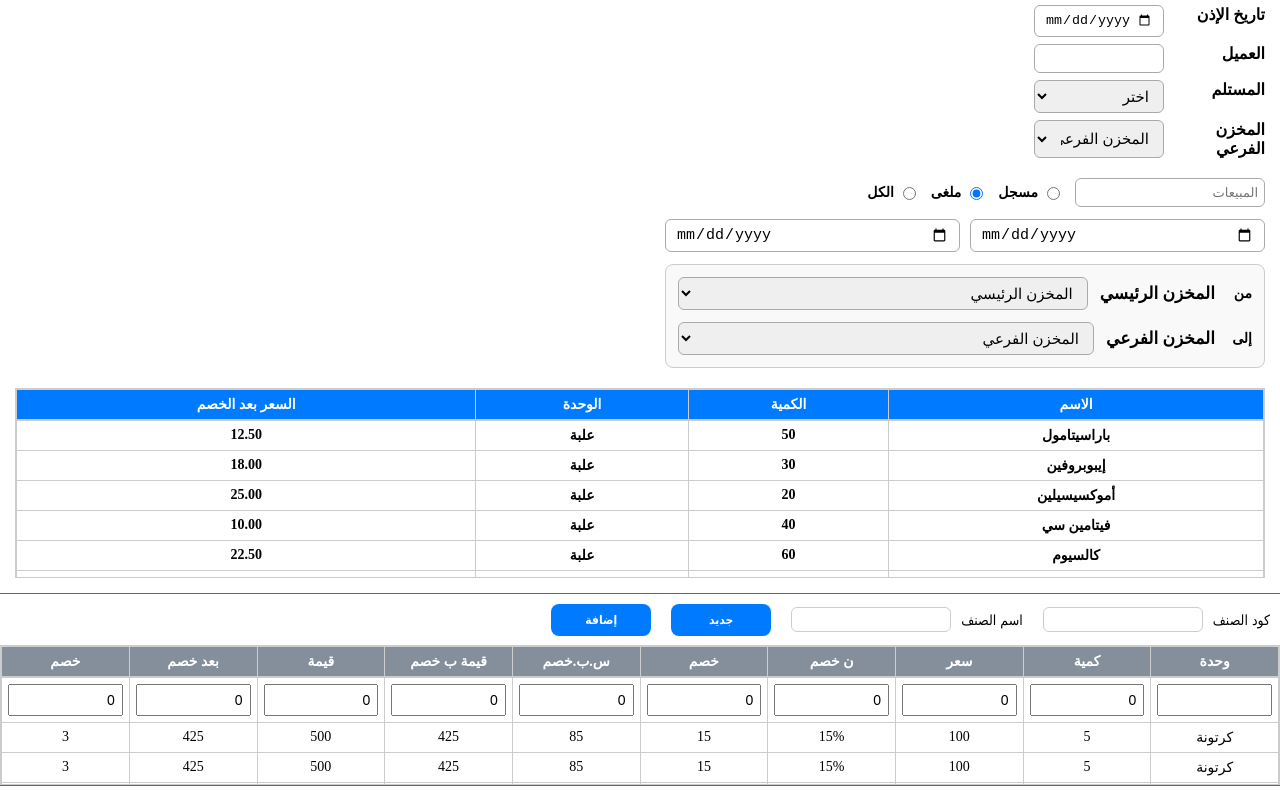
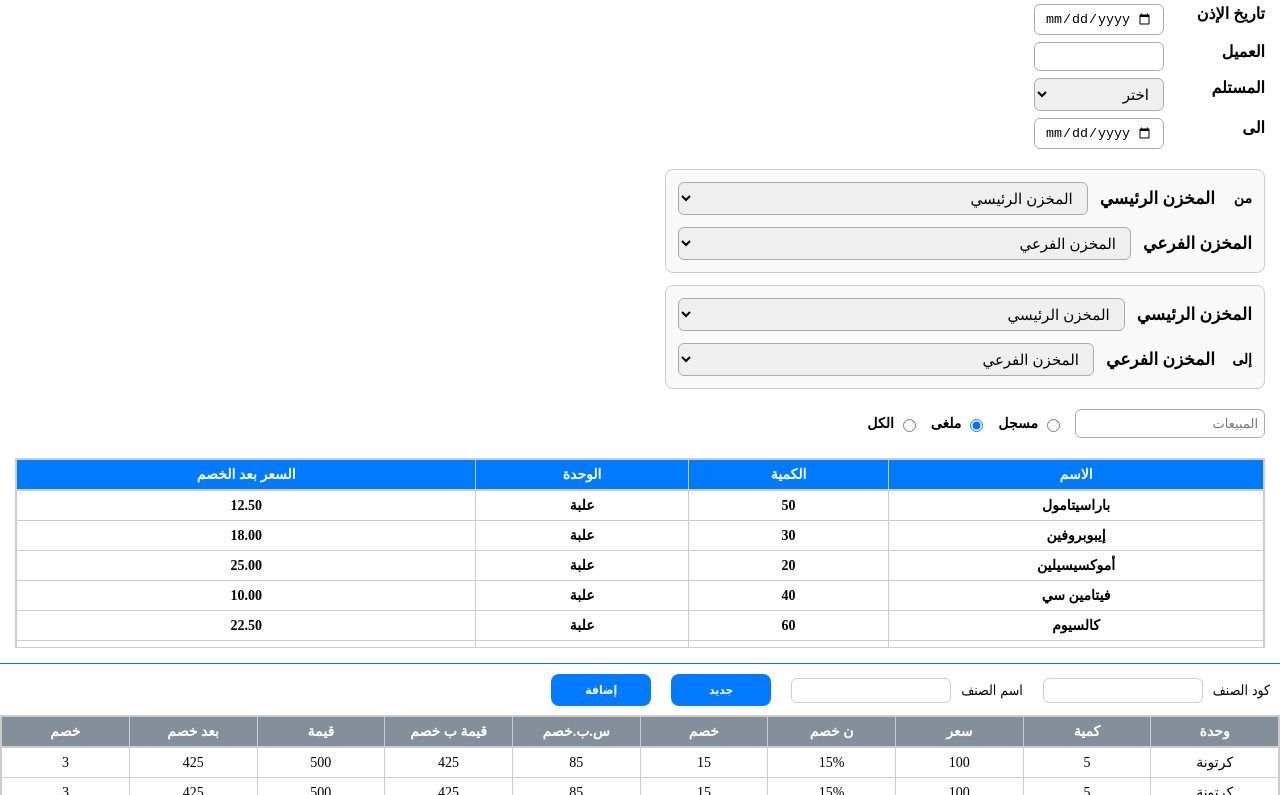
Before and after one commit to radwakhaled204/hos-react-app, a React (Vite) app: page /invoice in a window 1280 px wide. Shown: the part 245-1040 px from the top of the page. Built offline with nearby package versions, Linux system fonts and the light colour scheme.

Commit message:
change design

```diff
--- a/src/components/Invoice.jsx
+++ b/src/components/Invoice.jsx
@@ -84,11 +84,8 @@ const financeTableData = [
           <input type="text" name="client" />
           <label>رقم دفترى</label>
           <input type="text" name="dafterNumber" />
-     <label>المخزن الرئيسي</label>
-          <select name="mainStore">
-      <option>المخزن الرئيسى</option>
-      <option value="1">1</option>
-    </select>
+          <label>من</label>
+             <input type="date" name="permissionDate1" />
         </div>
       </div>
 
@@ -108,42 +105,35 @@ const financeTableData = [
             <option>اختر</option>
             <option value="sub1">1</option>
           </select>
-   <label>المخزن الفرعي</label>
-    <select name="subStore">
-      <option>المخزن الفرعى</option>
-      <option value="1">1</option>
-    </select>
+           <label>الى</label>
+      <input type="date" name="permissionDate2" />
         </div>
       </div>
 <div className="section">
   <div className="form-grid-vertical">
 
     {/* Radio Buttons */}
-    <div className="radio-group">
-      <input type="text" name="dafterNumber" placeholder="المبيعات"/>
-      <label className="radio-option">
-        <input type="radio" name="status" value="registered" />
-        مسجل
-      </label>
-      <label className="radio-option">
-        <input type="radio" name="status" value="canceled" defaultChecked />
-        ملغى
-      </label>
-      <label className="radio-option">
-        <input type="radio" name="status" value="all" />
-        الكل
-      </label>
-    </div>
 
-    {/* Date Range */}
-    <div className="date-container">
-      <input type="date" name="permissionDate1" />
-      <input type="date" name="permissionDate2" />
-    </div>
+
 
  <div className="box-container full-span">
     <div className="select-row">
       <label className="section-label">من</label>
+      <label>المخزن الرئيسي</label>
+      <select name="mainStore">
+        <option>المخزن الرئيسي</option>
+      </select>
+    </div>
+    <div className="select-row">
+
+      <label>المخزن الفرعي</label>
+      <select name="subStore">
+        <option>المخزن الفرعي</option>
+      </select>
+    </div>
+  </div>
+ <div className="box-container full-span">
+    <div className="select-row">
       <label>المخزن الرئيسي</label>
       <select name="mainStore">
         <option>المخزن الرئيسي</option>
@@ -169,6 +159,21 @@ const financeTableData = [
 
 <div className="section table-section">
   <div className="date-grid-container">
+       <div className="radio-group">
+      <input type="text" name="dafterNumber" placeholder="المبيعات"/>
+      <label className="radio-option">
+        <input type="radio" name="status" value="registered" />
+        مسجل
+      </label>
+      <label className="radio-option">
+        <input type="radio" name="status" value="canceled" defaultChecked />
+        ملغى
+      </label>
+      <label className="radio-option">
+        <input type="radio" name="status" value="all" />
+        الكل
+      </label>
+    </div>
     <div className="table-scroll-wrapper">
       <table className="data-grid">
         <thead>
@@ -227,92 +232,7 @@ const financeTableData = [
       </tr>
     </thead>
  <tbody>
-          {rows.map((row, index) => (
-            <tr key={index}>
-              <td>
-                <input
-                  type="text"
-                  value={row.unit}
-                  onChange={(e) => handleProductChange(index, "unit", e.target.value)}
-                  className="table-input"
-                />
-              </td>
-              <td>
-                <input
-                  type="number"
-                  value={row.quantity}
-                  onChange={(e) => handleProductChange(index, "quantity", e.target.value)}
-                  className="table-input"
-                />
-              </td>
-              <td>
-                <input
-                  type="number"
-                  value={row.price}
-                  onChange={(e) => handleProductChange(index, "price", e.target.value)}
-                  className="table-input"
-                />
-              </td>
-              <td>
-                <input
-                  type="number"
-                  value={row.discountPercent}
-                  onChange={(e) => handleProductChange(index, "discountPercent", e.target.value)}
-                  className="table-input"
-                />
-              </td>
-              <td>
-                <input
-                  type="number"
-                  value={row.discountValue}
-                  className="table-input"
-                  readOnly
-                />
-              </td>
-              <td>
-                <input
-                  type="number"
-                  value={row.priceBeforeDiscount}
-                  className="table-input"
-                  readOnly
-                />
-              </td>
-              <td>
-                <input
-                  type="number"
-                  value={row.valueBeforeDiscount}
-                  className="table-input"
-                  readOnly
-                />
-              </td>
-              <td>
-                <input
-                  type="number"
-                  value={row.value}
-                  className="table-input"
-                  readOnly
-                />
-              </td>
-              <td>
-                <input
-                  type="number"
-                  value={row.afterDiscount}
-                  className="table-input"
-                  readOnly
-                />
-              </td>
-              <td>
-                <input
-                  type="number"
-                  value={row.finalDiscount}
-                  onChange={(e) => handleProductChange(index, "finalDiscount", e.target.value)}
-                  className="table-input"
-                />
-              </td>
-            </tr>
-
-          ))}
-      <tr>
+       <tr>
         <td>كرتونة</td>
         <td>5</td>
         <td>100</td>
```
